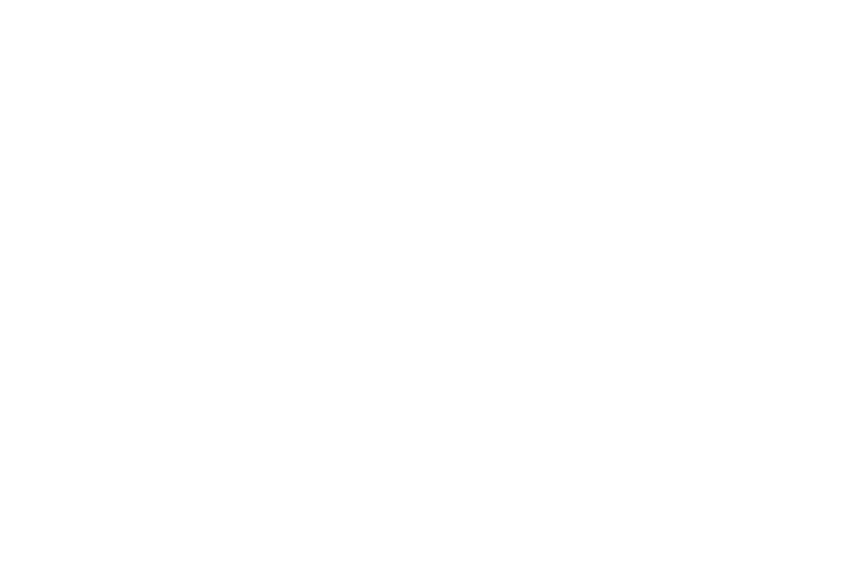
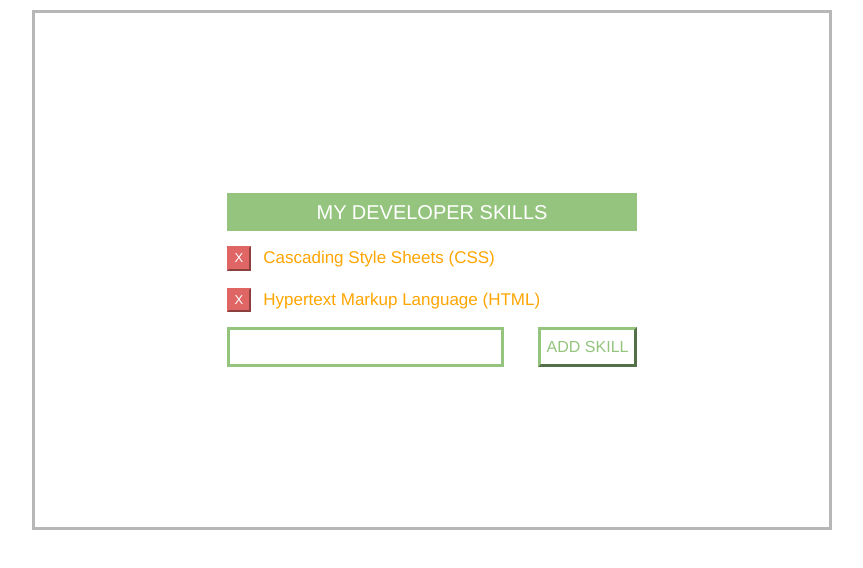
Before and after one commit to pauladixon/my-dev-skills-laab, a plain HTML site: page my-dev-skills-lab/index.html in a window 1280 px wide. Shown: the whole page, without its empty margins (208-1071 px from the left). Drawn offline with nearby package versions, Linux system fonts and the light colour scheme.

Commit message:
finished css and html

```diff
--- a/my-dev-skills-lab/css/main.css
+++ b/my-dev-skills-lab/css/main.css
@@ -0,0 +1,77 @@
+
+
+body {
+    display: flex;
+    justify-content: center;
+    background-color: white;
+    font-family: 'Franklin Gothic Medium', 'Arial Narrow', Arial, sans-serif
+}
+
+.container {
+    display: flex;
+    justify-content: center;
+    align-items: center;
+    height: 520px;
+    width: 800px;
+    border-color: #B7B7B7;
+    border-width: 3px;
+    border-spacing: 5px;
+    border-style: solid;
+    margin: 10px;
+}
+
+
+h1 {
+    display: flex;
+    justify-content: center;
+    align-items: center;
+    background-color: #94C47E;
+    font-size: 20px;
+    text-emphasis: none;
+    color: white;
+    padding: 8px 90px
+}
+
+.bottom {
+    display: flex;
+    justify-content: space-between;
+}
+
+#addSkill {
+    color: #94C47E;
+    background-color: white;
+    border-color: #94C47E;
+    border-width: 3px;
+    border-spacing: 5px;
+    font-size: 16px;
+    height: 40px;
+}
+
+#entry {
+    border: solid #94C47E 3px;
+    width: 277px;
+}
+
+.list1 {
+    display: flex;
+    flex-flow: row wrap;
+    color: orange;
+    font-size: 17px;
+    padding: 5px 0px 12px 0px;
+}
+
+.list2 {
+    display: flex;
+    flex-flow: row wrap;
+    color: orange;
+    font-size: 17px;
+    padding: 5px 0px 15px 0px;
+}
+
+.remove {
+    color: white;
+    background-color: #E06666;
+    border-color: #E06666;
+    font-size: 13px;
+    margin: 0px 12px 0px 0px;
+}
--- a/my-dev-skills-lab/index.html
+++ b/my-dev-skills-lab/index.html
@@ -4,13 +4,32 @@
   <meta charset="UTF-8">
   <meta name="viewport" content="width=device-width, initial-scale=1.0">
   <title>my dev tools lab</title>
-  <link rel="stylesheet" src="css/main.css"></link>
   <link rel="stylesheet" href="https://maxcdn.bootstrapcdn.com/bootstrap/3.3.6/css/bootstrap.min.css" integrity="sha384-1q8mTJOASx8j1Au+a5WDVnPi2lkFfwwEAa8hDDdjZlpLegxhjVME1fgjWPGmkzs7" crossorigin="anonymous">
+  <link rel="stylesheet" href="css/main.css">
   <script src="https://code.jquery.com/jquery-3.2.1.min.js"
  	integrity="sha256-hwg4gsxgFZhOsEEamdOYGBf13FyQuiTwlAQgxVSNgt4="
    crossorigin="anonymous"></script>
   <script defer src="app.js"></script>
 </head>
 <body>
+  <div class="container">
+    <div id="inner">
+      <h1>MY DEVELOPER SKILLS</h1>
+      <div>
+          <div class="list1">
+            <button class="remove">X</button>
+            <div class="line">Cascading Style Sheets (CSS)</div>
+          </div>
+          <div class="list2">
+            <button class="remove">X</button>
+            <div class="line">Hypertext Markup Language (HTML)</div>
+          </div>
+      </div>
+      <div class="bottom">
+        <input type="text" id="entry" name="skill">
+        <button id="addSkill">ADD SKILL</button>
+      </div>
+    </div>
+  </div>
 </body>
 </html>
```
